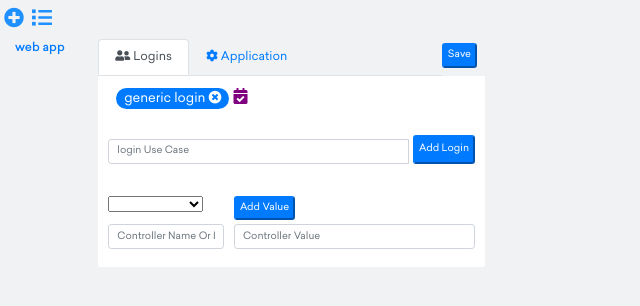
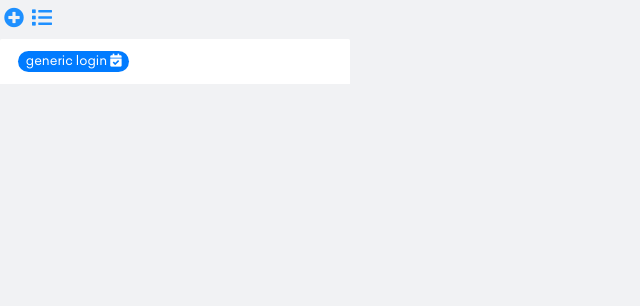
Before and after one commit to omer-tamir/web-testing-extension, an Angular app: page / in a window 1280 px wide. Shown: the top 306 px of the page, without its empty margins (0-640 px from the left). Built offline with nearby package versions, Linux system fonts and the light colour scheme.

Commit message:
compact version

```diff
--- a/src/app/app.module.ts
+++ b/src/app/app.module.ts
@@ -9,6 +9,7 @@ import { AddApplicationComponent } from './modules/add-application/add-applicati
 import { AddLoginParamsComponent } from './modules/login-params/add-login-params.component';
 import { ApplicationsListComponent } from './modules/applications-list/applications-list.component';
 import { AddLoginComponent } from './modules/login/add-login.component';
+import { LoginsListComponent } from './modules/logins-list/logins-list.component';
 
 @NgModule({
   declarations: [
@@ -17,7 +18,8 @@ import { AddLoginComponent } from './modules/login/add-login.component';
     AddApplicationComponent,
     ApplicationsListComponent,
     AddLoginParamsComponent,
-    AddLoginComponent
+    AddLoginComponent,
+    LoginsListComponent
   ],
   imports: [BrowserModule, AppRoutingModule, FormsModule],
   providers: [],
--- a/src/app/modules/login-params/add-login-params.component.html
+++ b/src/app/modules/login-params/add-login-params.component.html
@@ -1,7 +1,7 @@
 <div class="card card-header">
     <div class="card-header-pills">
         <span *ngFor="let param of applicationLogin.loginParams" class="badge badge-pill badge-info mr-1">
-            <a href=" #no" (click)="setParams(param)" class="text-white"> {{param.controllerNameOrId}}
+            <a href="#no" (click)="setParams(param)" class="text-white"> {{param.controllerNameOrId}}
                 <i class="fas fa-times-circle" (click)="removeParam(param)"></i>
             </a>
         </span>
@@ -11,24 +11,24 @@
 </div>
 
 <div class="form-row mb-1">
-    <div class="col-4">
+    <div class="col-6 mt-1">
         <select id="application.inputType" [(ngModel)]="loginParams.inputType">
             <option *ngFor="let type of keys(inputTypes)" [ngValue]="inputTypes[type]">{{type}}</option>
         </select>
     </div>
 
-    <div class="col">
+    <div class="col-6">
         <button class=" btn-sm btn-outline-primary" (click)="addParam()">Add Value</button>
     </div>
 </div>
 
 <div class="form-row">
-    <div class="col-4">
+    <div class="col-6">
         <input class="form-control form-control-sm" type="text" id="application.controllerNameOrId"
             placeholder="Controller Name Or Id" #nameVar="ngModel" [(ngModel)]="loginParams.controllerNameOrId"
             name="applicationUser.controllerNameOrId" />
     </div>
-    <div class="col">
+    <div class="col-6">
         <input class="form-control form-control-sm" type="text" id="application.controllerValue"
             placeholder="Controller Value" #nameVar="ngModel" [(ngModel)]="loginParams.controllerValue"
             name="applicationUser.controllerValue" />
--- a/src/app/modules/login/add-login.component.html
+++ b/src/app/modules/login/add-login.component.html
@@ -2,13 +2,13 @@
     <div class="card card-header">
         <div class="card-header-pills">
             <span *ngFor="let login of application.applicationLogin" class="p-1 ml-1 ">
-                <a href="#no" (click)="setParams(login)" class="text-white badge badge-pill badge-primary"
-                    data-toggle="tooltip" data-placement="right" title="Click to set and update parameters">
+                <a (click)="setParams(login)" class="text-white badge badge-pill badge-primary" data-toggle="tooltip"
+                    data-placement="right" title="Click to set and update parameters">
                     {{login.useCase}}
                     <i class="fas fa-times-circle" (click)="remove(login)" data-toggle="tooltip" data-placement="right"
                         title="Remove login"></i>
                 </a>
-                <a href="#no" (click)="setForm(login)" data-toggle="tooltip" data-placement="right" title="Fill Form">
+                <a (click)="setForm(login)" data-toggle="tooltip" data-placement="right" title="Fill Form">
                     <i class="fas fa-calendar-check ml-1" style="font-size: 16px; color:purple;"></i>
                 </a>
 
--- /dev/null
+++ b/src/app/modules/logins-list/logins-list.component.html
@@ -0,0 +1,14 @@
+<div class="card">
+    <div class="card card-header">
+        <div class="card-header-pills">
+            <span *ngFor="let login of applicationLogins" class="p-1 ml-1 ">
+                <a (click)="setForm(login)" class="text-white badge badge-pill badge-primary" data-toggle="tooltip"
+                    data-placement="right" title="Click to set and update parameters">
+                    {{login.useCase}}
+                    <i class="fas fa-calendar-check" (click)="setForm(login)" data-toggle="tooltip"
+                        data-placement="right" title="Remove login"></i>
+                </a>
+            </span>
+        </div>
+    </div>
+</div>
--- /dev/null
+++ b/src/app/modules/logins-list/logins-list.component.ts
@@ -0,0 +1,36 @@
+import { Component, OnInit } from '@angular/core';
+import { DataService } from 'src/app/services/data.service';
+import { LoginService } from 'src/app/services/login.service';
+import { ApplicationLogin } from 'src/app/models/applicationLogin';
+import { Application } from 'src/app/models/application';
+
+@Component({
+  selector: 'app-logins-list',
+  templateUrl: './logins-list.component.html'
+})
+export class LoginsListComponent implements OnInit {
+  applications: Application[];
+  applicationLogins: Array<object> = [];
+
+  constructor(
+    private dataService: DataService,
+    private loginService: LoginService
+  ) {}
+
+  ngOnInit() {
+    const applications = this.dataService.getAllApplications();
+    applications.forEach(application => {
+      application.applicationLogin.forEach(login => {
+        console.log(login);
+        this.applicationLogins.push(login);
+      });
+      // for (const login of application.applicationLogin) {
+      //   console.log(login);
+      // }
+    });
+  }
+
+  setForm(login: ApplicationLogin) {
+    this.loginService.setForm(login);
+  }
+}
--- a/src/app/modules/navbar/navbar.component.html
+++ b/src/app/modules/navbar/navbar.component.html
@@ -5,7 +5,7 @@
             <i class="fas fa-plus-circle" style="font-size: 20px; color: Dodgerblue;"></i>
         </a>
 
-        <a class="nav-link text-dark pl-0 pr-0" [routerLink]="['']" data-toggle="tooltip" data-placement="right"
+        <a class="nav-link text-dark pl-0 pr-0" [routerLink]="['manage']" data-toggle="tooltip" data-placement="right"
             title="Show Applications List">
             <i class="fas fa-list" style="font-size: 20px; color: Dodgerblue;"></i>
         </a>
--- a/src/styles.css
+++ b/src/styles.css
@@ -23,8 +23,8 @@
 }
 
 body {
-  width: 500px;
-  height: 250px;
+  width: 350px;
+  height: 150px;
   font-size: 12px;
   font-family: Sailec, sans-serif;
   background-color: #f1f2f4;
@@ -43,6 +43,9 @@ body {
 .text-link:focus {
   font-weight: 500;
   text-decoration: none;
+}
+a {
+  cursor: pointer;
 }
 
 input:focus,
```
Also changed, not shown: src/app/app-routing.module.ts (+4 -3 lines), src/app/modules/login-params/add-login-params.component.ts (+1 -72 lines).
